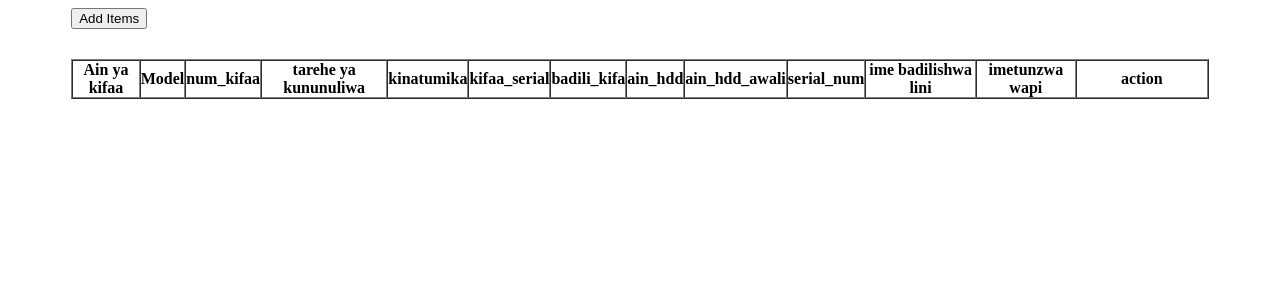
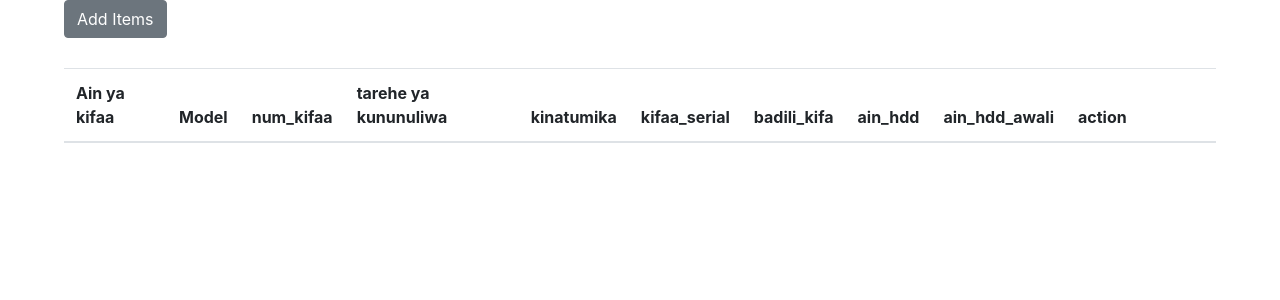
Before and after one commit to clinsapic/I.F.M-students, a PHP site: page /index.php in a window 1280 px wide. Shown: the top 300 px of the page. Run offline with PHP 8.4, Linux system fonts and the light colour scheme; tables that the repository leaves empty or names only in its code hold one stand-in row (values such as "Sample post"); lists and menus that the app fills with data are empty.

Commit message:
changed index.php

```diff
--- a/ifm-students/create.php
+++ b/ifm-students/create.php
@@ -42,7 +42,7 @@
 
         <tr>
           <th>tarehe ya kununuliwa</th>
-          <td><input type="text" name="date" placeholder="Tarehe ya kununuliwa" autocomplete="off"></td>
+          <td><input type="text" name="tarehe_buy" placeholder="Tarehe ya kununuliwa" autocomplete="off"></td>
         </tr>
 
         <tr>
--- a/ifm-students/index.php
+++ b/ifm-students/index.php
@@ -10,6 +10,8 @@
   <head>
     <meta charset="utf-8">
     <title>Teknohama</title>
+    <link rel="stylesheet" href="https://maxcdn.bootstrapcdn.com/bootstrap/4.0.0/css/bootstrap.min.css" integrity="sha384-Gn5384xqQ1aoWXA+058RXPxPg6fy4IWvTNh0E263XmFcJlSAwiGgFAW/dAiS6JXm" crossorigin="anonymous">
+<script src="https://maxcdn.bootstrapcdn.com/bootstrap/4.0.0/js/bootstrap.min.js" integrity="sha384-JZR6Spejh4U02d8jOt6vLEHfe/JQGiRRSQQxSfFWpi1MquVdAyjUar5+76PVCmYl" crossorigin="anonymous"></script>
 
     <style media="screen">
       .manageItem{
@@ -25,8 +27,8 @@
   <body>
 
     <div class="manageItem">
-      <a href="create.php"><button type="submit" name="button">Add Items</button></a>
-      <table  border="1" cellspacing="0" cellpadding ="0">
+      <a href="create.php"><button type="submit"  class="btn btn-secondary" name="button">Add Items</button></a>
+      <table  class="table  table-striped" width="90%">
         <thead>
         <tr>
           <th>Ain ya kifaa</th>
@@ -38,10 +40,10 @@
           <th>badili_kifa</th>
           <th>ain_hdd</th>
           <th>ain_hdd_awali</th>
-          <th>serial_num</th>
+          <!--<th>serial_num</th>
           <th>ime badilishwa lini</th>
-          <th>imetunzwa wapi</th>
-          <th style="width:130px;">action</th>
+          <th>imetunzwa wapi</th>-->
+          <th style="width:150px;">action</th>
         </tr>
         </thead>
         <tbody>
@@ -61,12 +63,12 @@
                     <td>".$row['badili_kifaa']."</td>
                     <td>".$row['aina_hdd']."</td>
                     <td>".$row['aina_hdd_awali']."</td>
-                    <td>".$row['serial_num']."</td>
-                    <td>".$row['change_date']."</td>
-                    <td>".$row['store']."</td>
+                    <!--<td>".$row['serial_num']."</td>-->
+                    <!--<td>".$row['change_date']."</td>-->
+                   <!-- <td>".$row['store']."</td>-->
                     <td>
-                     <a href='edit.php?id=".$row['id']."'><button type='button'>Edit</button></a>
-                     <a href='remove.php?id=".$row['id']."'><button type='button'>Delete</button></a>
+                     <a href='edit.php?id=".$row['id']."'><button class='btn btn-primary btn-sm' type='button'>Edit</button></a>
+                     <a href='remove.php?id=".$row['id']."'><button class='btn btn-danger   table-striped btn-sm' type='button'>Delete</button></a>
                     </td>
 
               </tr>";
--- a/ifm-students/php_action/create.php
+++ b/ifm-students/php_action/create.php
@@ -7,14 +7,14 @@ require_once 'db_connect.php';
       $aina_kifaa = $_POST['aina_kifaa'];
       $model = $_POST['model'];
       $num_kifaa = $_POST['num_kifaa'];
-      $tarehe_buy = date("Y-m-d H:i:s");
+      $tarehe_buy = $_POST['tarehe_buy'];
       $kinatumika = $_POST['kinatumika'];
       $kifaa_serial = $_POST['kifaa_serial'];
       $badili_kifaa =$_POST['badilisha'];
       $aina_hdd = $_POST['hdd'];
       $aina_hdd_awali = $_POST['hdd_awali'];
       $serial_num = $_POST['serial_num'];
-      $change_date = date("Y-m-d H:i:s");
+      $change_date =$_POST['change_date'];
       $store = $_POST['storage'];
 
         $sql = "INSERT INTO vifaa (aina_kifaa,model,num_kifaa,tarehe_buy,kinatumika,kifaa_serial,
--- a/ifm-students/php_action/db_connect.php
+++ b/ifm-students/php_action/db_connect.php
@@ -12,7 +12,7 @@
     if($connect->connect_error) {
       die("connection failed to be stablish plz check your server configurations" . $connect->connect_error);
     }else {
-    #  echo "succefully connected";
+    #echo "succefully connected";
     }
 
 
```
